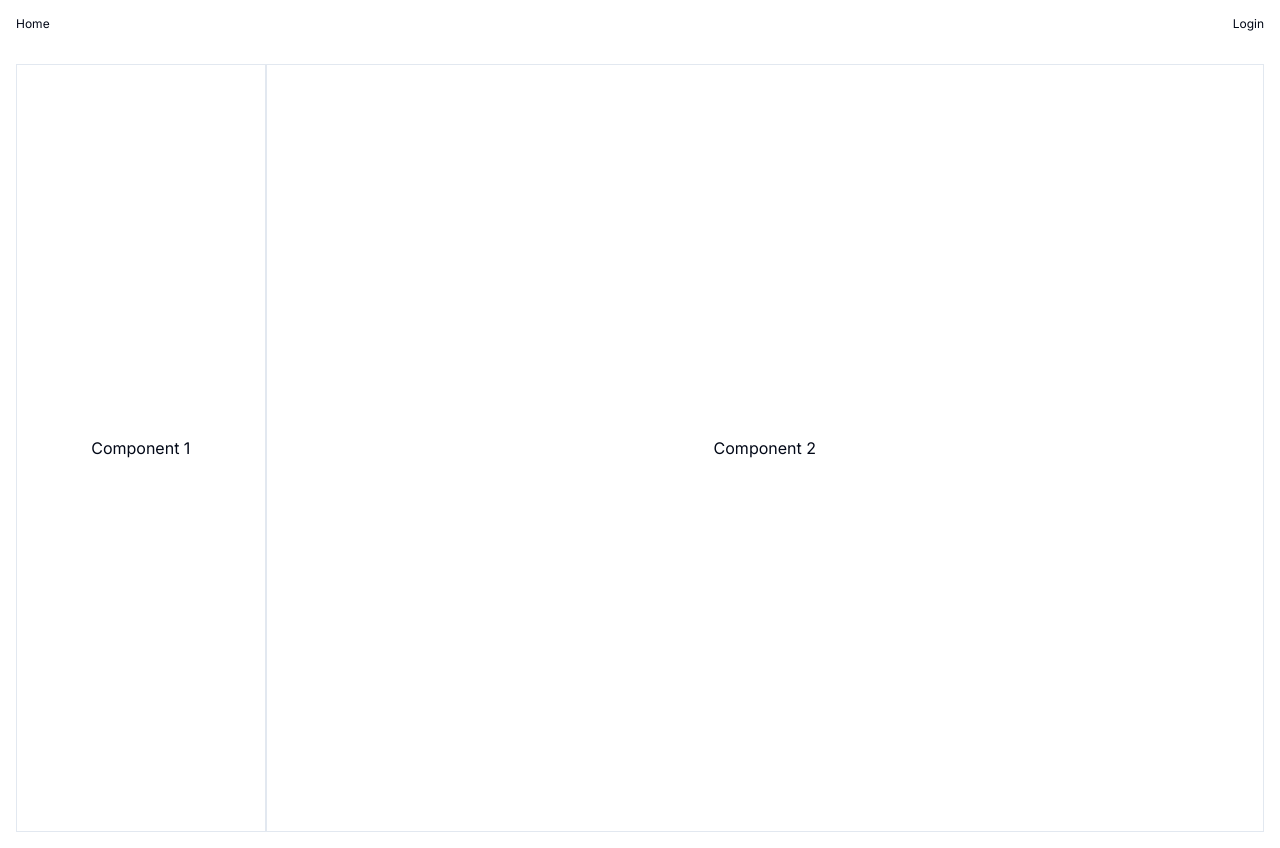
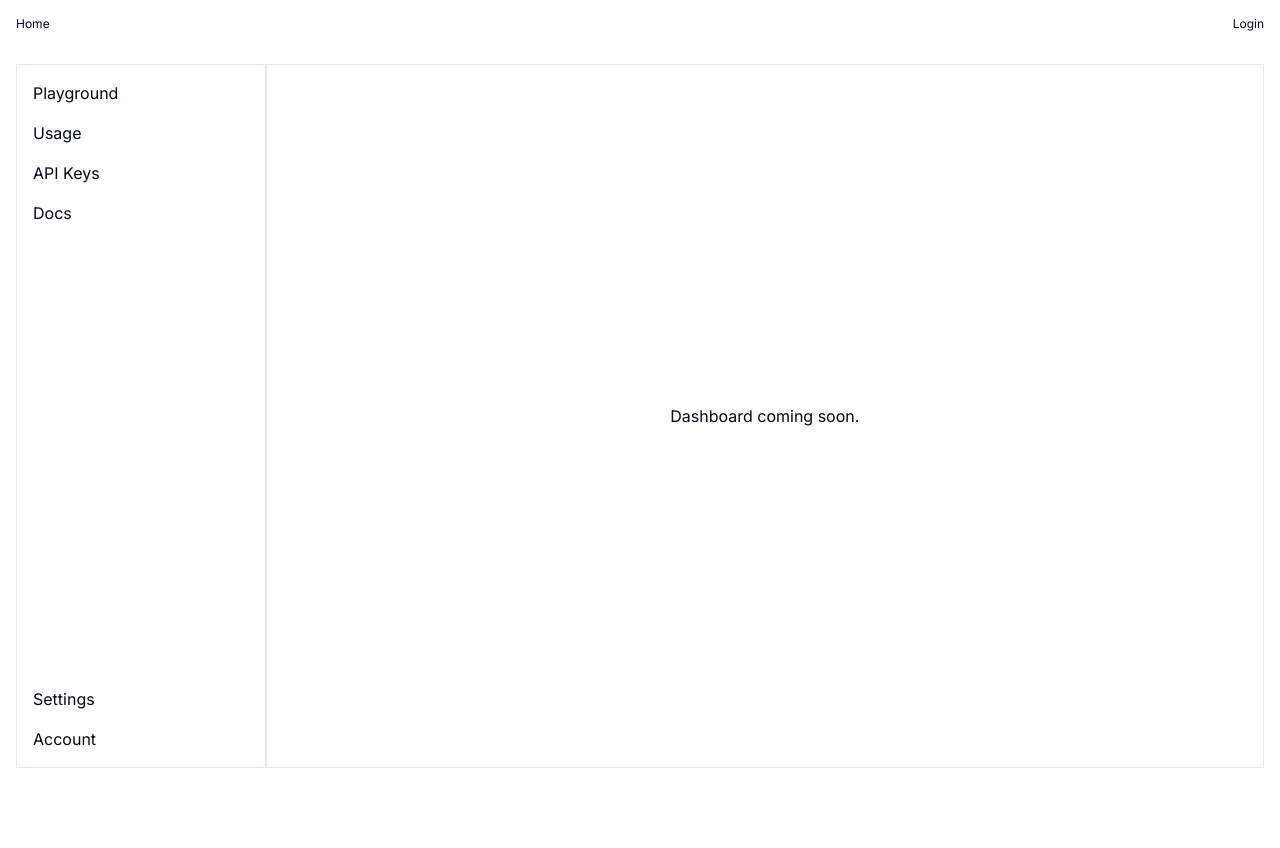
Before and after one commit to cdreetz/dialstructureai, a Next.js app: page /dashboard in a window 1280 px wide. After the commit the page ends 800 px from the top, so only its background shows below. Built offline with nearby package versions, Linux system fonts and the light colour scheme; no server answers.

Commit message:
temp dashboard

```diff
--- a/app/auth/login/page.tsx
+++ b/app/auth/login/page.tsx
@@ -23,7 +23,7 @@ export default function LoginPage() {
       formData.append(key, data[key]);
     }
     login(formData).then(() => {
-      router.push('/');
+      router.push('/dashboard');
       console.log('Login successful');
     }).catch((error) => {
       console.error('Login failed', error);
--- a/app/dashboard/page.tsx
+++ b/app/dashboard/page.tsx
@@ -2,12 +2,22 @@ import { Button } from "@/components/ui/button";
 
 export default function Dashboard() {
   return (
-    <div className="flex w-screen h-screen justify-center items-center p-4">
-      <div className="border w-1/5 h-full flex justify-center items-center p-4">
-        Component 1
+    <div className="flex w-screen h-[calc(100vh-4rem)] p-4"> {/* Assuming the header is 4rem in height */}
+      <div className="border w-1/5 flex-grow flex flex-col justify-between items-start p-4">
+        <div>
+          <div className="mb-4">Playground</div>
+          <div className="mb-4">Usage</div>
+          <div className="mb-4">API Keys</div>
+          <div className="mb-8">Docs</div> {/* Increased space between 'API Keys' and 'Docs' */}
+        </div>
+        <div>
+          <div className="mb-4">Settings</div>
+          <div>Account</div>
+        </div>
       </div>
-      <div className="border w-4/5 h-full flex justify-center items-center p-4">
-        Component 2
+      <hr />
+      <div className="border w-4/5 flex-grow flex justify-center items-center p-4">
+        Dashboard coming soon.
       </div>
     </div>
   )
--- a/components/header.tsx
+++ b/components/header.tsx
@@ -5,18 +5,7 @@ import Link from "next/link";
 import { redirect } from "next/navigation";
 import { useRouter, usePathname } from "next/navigation";
 import { createClient } from "@/utils/supabase/client"
-import {
-  NavigationMenu,
-  NavigationMenuContent,
-  NavigationMenuIndicator,
-  NavigationMenuItem,
-  NavigationMenuLink,
-  NavigationMenuList,
-  NavigationMenuTrigger,
-  NavigationMenuViewport,
-  navigationMenuTriggerStyle,
-} from "@/components/ui/navigation-menu";
-//import AuthButton from '@/components/authButton'
+
 
 export default function Navigation() {
   const supabase = createClient();
@@ -60,8 +49,15 @@ export default function Navigation() {
       <div className="flex-initial text-xs">
         <a href="/">Home</a>
       </div>
-      <div className="flex-initial text-xs">
-        <a href={userStatus === "Login" ? "/auth/login" : "/"} onClick={handleLogout}>{userStatus === "Login" ? "Login" : "Logout"}</a>
+      <div className="flex flex-row gap-4">
+        {userStatus === "Logout" && (
+          <div className="flex-initial text-xs">
+            <a href="/dashboard">Dashboard</a>
+          </div>
+        )}
+        <div className="flex-initial text-xs">
+          <a href={userStatus === "Login" ? "/auth/login" : "/"} onClick={handleLogout}>{userStatus === "Login" ? "Login" : "Logout"}</a>
+        </div>
       </div>
     </div>
   )
```
